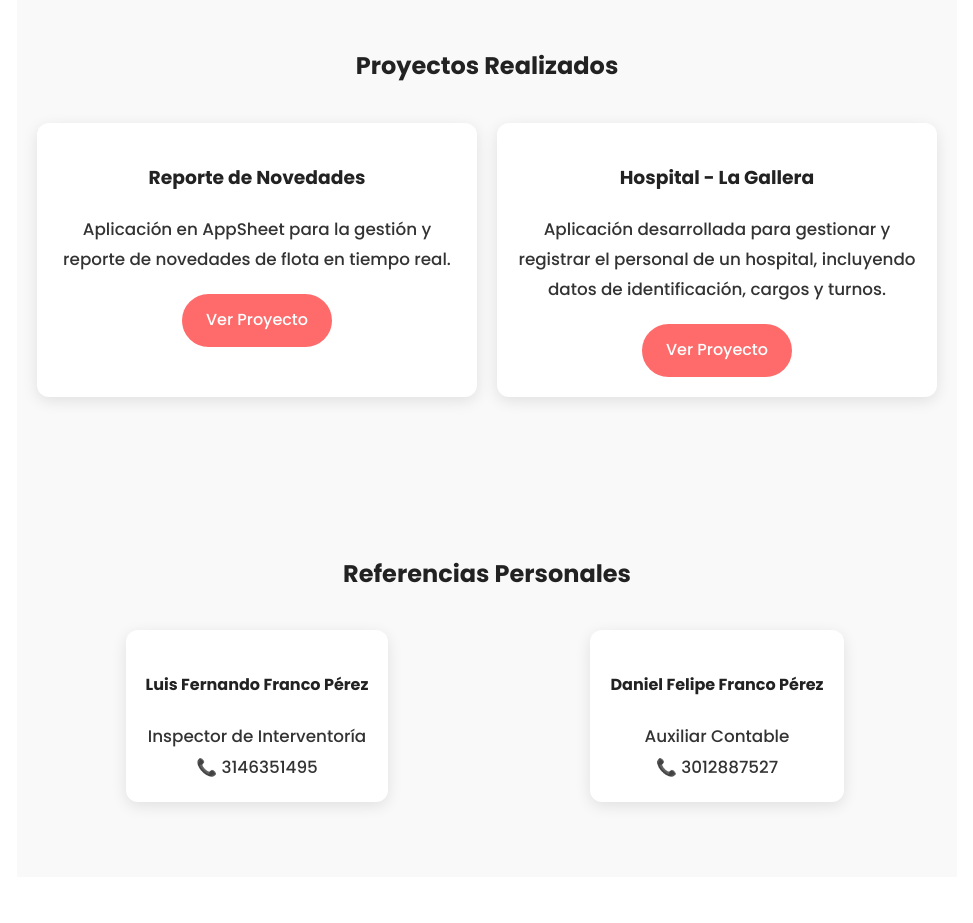
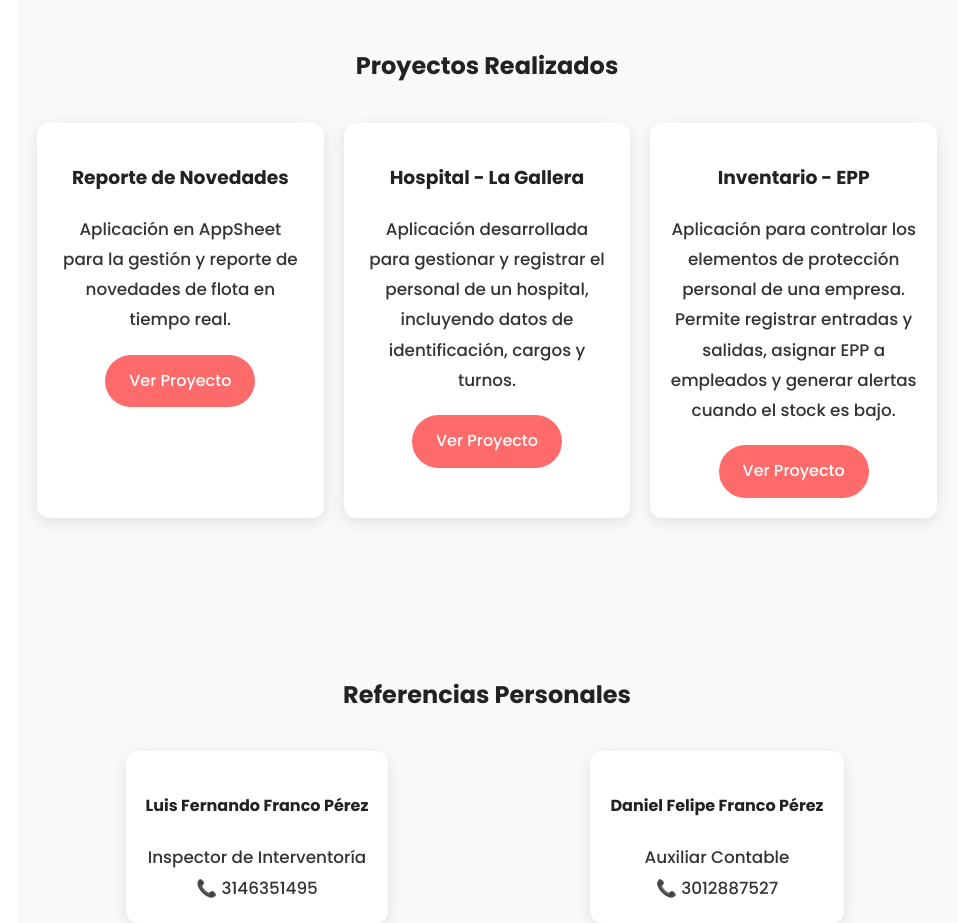
Before and after one commit to AnuarPerez/portafolio-anuarperez, a plain HTML site: page index.html in a window 1280 px wide. Shown: the part 1960-2883 px from the top of the page, without its empty margins (153-1126 px from the left). Drawn offline with Linux system fonts and the light colour scheme.

Commit message:
Update index.html

```diff
--- a/index.html
+++ b/index.html
@@ -72,6 +72,12 @@
     incluyendo datos de identificación, cargos y turnos.</p>
         <a href="https://anuarperez.github.io/hospital.lagallera/index.html" class="btn">Ver Proyecto</a>
       </div>
+      <div class="card reveal fade-left">
+        <h3>Inventario - EPP</h3>
+        <p> Aplicación para controlar los elementos de protección personal de una empresa.
+    Permite registrar entradas y salidas, asignar EPP a empleados y generar alertas cuando el stock es bajo.</p>
+        <a href="inventario-epp.html" class="btn">Ver Proyecto</a>
+      </div>
     </div>
   </section>
 
```
